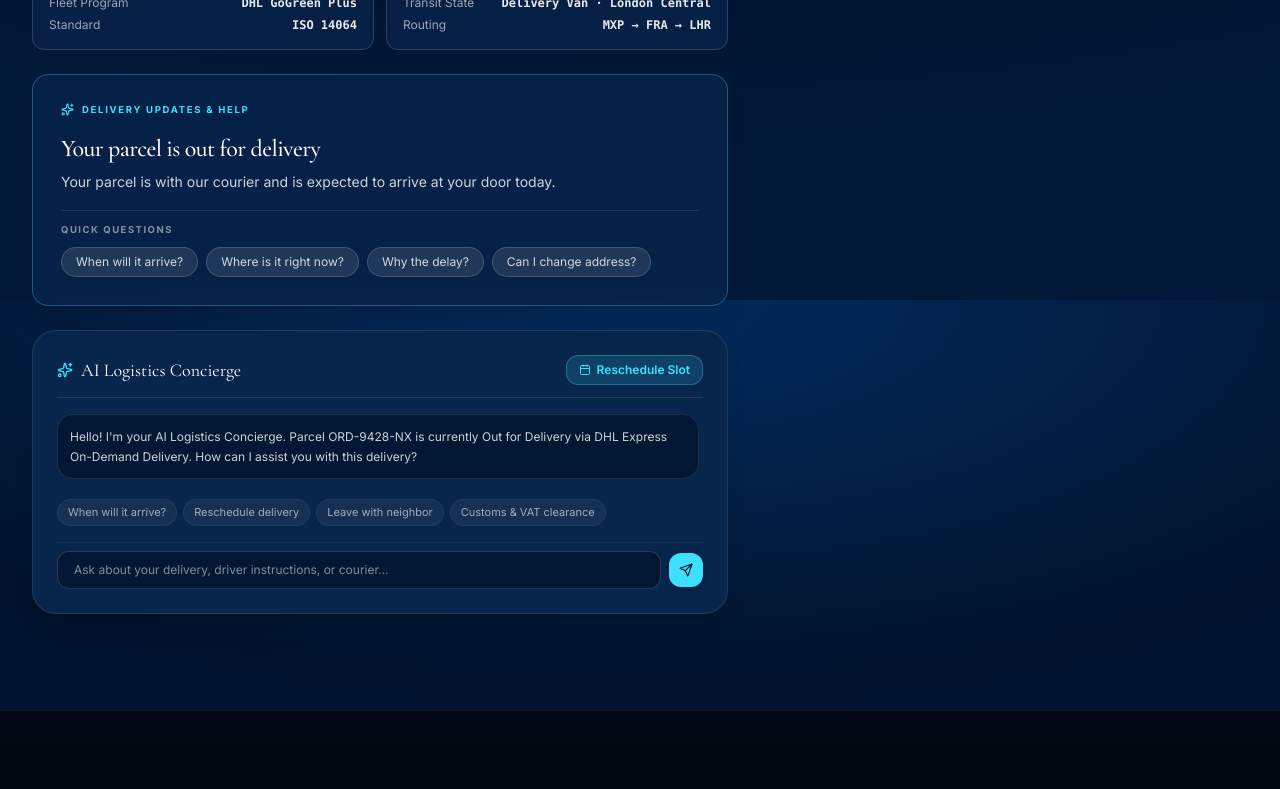
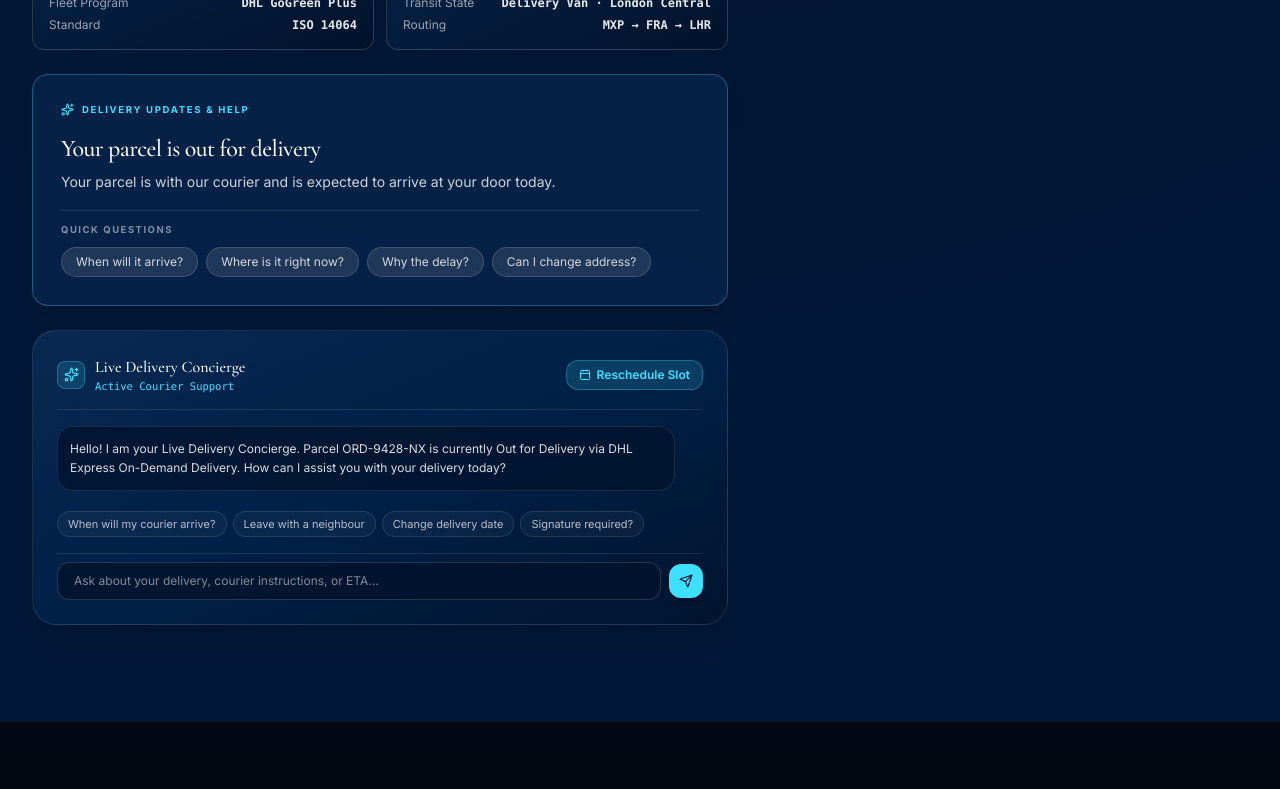
Before and after one commit to mustaquimrafid-bs23/nexcommerce.demo, a Next.js app: page /tracking in a window 1280 px wide. Shown: the part 1300-2089 px from the top of the page. Built offline with nearby package versions, Linux system fonts and the light colour scheme.

Commit message:
feat(batch-17): elevate courier tracking logistics concierge, delivery reschedule modal, and plain uk english

```diff
--- a/app/tracking/page.tsx
+++ b/app/tracking/page.tsx
@@ -284,7 +284,7 @@
   const currentStageIdx = STATUS_TO_STAGE[currentOrder.statusKey || currentOrder.status] ?? 4;
 
   return (
-    <main id="mainContent" className="min-h-screen bg-transparent text-white pb-24 pt-6">
+    <main id="mainContent" className="min-h-screen bg-[#01132B] bg-[radial-gradient(120%_80%_at_50%_0%,#032B5E_0%,#01132B_60%,#001838_100%)] text-[#F8FAFF] pb-24 pt-6">
       <div className="max-w-7xl mx-auto px-4 sm:px-6 lg:px-8 space-y-6">
         {/* Top Hero Section & Toolbar */}
         <TrackingHeroHeader
--- a/components/tracking/AILogisticsConcierge.tsx
+++ b/components/tracking/AILogisticsConcierge.tsx
@@ -1,7 +1,7 @@
 'use client';
 
 import React, { useState } from 'react';
-import { Sparkles, Send, Calendar, Clock, MapPin, Check, Shield } from 'lucide-react';
+import { Sparkles, Send, Calendar, Clock, MapPin, Check, Shield, MessageSquare } from 'lucide-react';
 import { TrackingOrder } from './types';
 
 interface AILogisticsConciergeProps {
@@ -14,15 +14,15 @@
   const [messages, setMessages] = useState<Array<{ sender: 'user' | 'assistant'; text: string }>>([
     {
       sender: 'assistant',
-      text: `Hello! I'm your AI Logistics Concierge. Parcel ${order.trackingNumber || order.id} is currently ${order.statusLabel || 'In Transit'} via ${order.courier || 'DHL Express'}. How can I assist you with this delivery?`,
+      text: `Hello! I am your Live Delivery Concierge. Parcel ${order.ref || order.id} is currently ${order.statusLabel || 'In Transit'} via ${order.courier || 'DHL Express'}. How can I assist you with your delivery today?`,
     },
   ]);
 
   const quickPrompts = [
-    { label: 'When will it arrive?', query: 'When will the courier arrive at my door?' },
-    { label: 'Reschedule delivery', query: 'Can I reschedule the delivery time window?' },
-    { label: 'Leave with neighbor', query: 'Can the driver leave my parcel with a neighbor?' },
-    { label: 'Customs & VAT clearance', query: 'Is all customs and statutory VAT already cleared?' },
+    { label: 'When will my courier arrive?', query: 'When will my courier arrive at my address?' },
+    { label: 'Leave with a neighbour', query: 'Can the driver leave my parcel with a neighbour?' },
+    { label: 'Change delivery date', query: 'Can I reschedule the delivery date or time window?' },
+    { label: 'Signature required?', query: 'Is a physical signature required upon delivery?' },
   ];
 
   const handleSend = (textToSend?: string) => {
@@ -33,36 +33,42 @@
     setInquiry('');
     setMessages((prev) => [...prev, { sender: 'user', text: userMsg }]);
 
-    // Smart logic responses
     setTimeout(() => {
       let reply = '';
       const lower = userMsg.toLowerCase();
 
-      if (lower.includes('reschedule') || lower.includes('time window')) {
-        reply = `Certainly. You can choose a morning (09:00–12:00) or afternoon (14:00–18:00) window. Opening the reschedule calibrator for you now.`;
+      if (lower.includes('reschedule') || lower.includes('change delivery') || lower.includes('time window') || lower.includes('date')) {
+        reply = `Certainly. You can select a morning (09:00–12:00) or afternoon (14:00–18:00) delivery window, or pick a different day. Opening the delivery reschedule options for you now.`;
         onOpenReschedule();
-      } else if (lower.includes('when') || lower.includes('arrive') || lower.includes('eta')) {
-        reply = `Based on live telematics, your courier is on schedule for ${order.estimatedDelivery || 'Tomorrow afternoon'}. Final doorstep window will be communicated via SMS 60 minutes prior.`;
-      } else if (lower.includes('neighbor') || lower.includes('safe place')) {
-        reply = `Understood. Signature requirement has been adjusted: you may authorize contactless handoff or designate an adjacent residential neighbor.`;
-      } else if (lower.includes('customs') || lower.includes('vat')) {
-        reply = `Yes. All EU customs duties and statutory 19% VAT were settled at checkout. Zero destination fees or surcharges required.`;
+      } else if (lower.includes('when') || lower.includes('arrive') || lower.includes('eta') || lower.includes('courier arrive')) {
+        reply = `Your parcel is on track for ${order.expectedDate || 'Tomorrow afternoon'}. You will receive a direct SMS update with a 1-hour delivery slot once the courier is out on the route.`;
+      } else if (lower.includes('neighbour') || lower.includes('neighbor') || lower.includes('safe place') || lower.includes('porch')) {
+        reply = `Understood. You can leave instructions for your courier to leave the package in a designated safe place or with an adjacent neighbour. Would you like to save this instruction now?`;
+      } else if (lower.includes('signature') || lower.includes('sign')) {
+        reply = `Yes, all high-value atelier pieces require a digital signature upon delivery. If you won't be home, you can designate an authorised neighbour or choose a collection point.`;
       } else {
-        reply = `I have logged your request for parcel ${order.id}. Our continental dispatch hub in Frankfurt has verified driver routing.`;
+        reply = `I have logged your request for order ${order.ref || order.id}. Our courier dispatch hub has verified your transit route.`;
       }
 
       setMessages((prev) => [...prev, { sender: 'assistant', text: reply }]);
-    }, 450);
+    }, 350);
   };
 
   return (
-    <div className="p-6 rounded-3xl bg-surface-card border border-white/10 space-y-4 shadow-xl">
-      <div className="flex items-center justify-between border-b border-white/10 pb-3">
-        <div className="flex items-center gap-2">
-          <Sparkles size={16} className="text-accent-cyan" />
-          <h3 className="font-editorial text-lg text-white font-normal">
-            AI Logistics Concierge
-          </h3>
+    <div className="p-5 sm:p-6 rounded-3xl bg-gradient-to-br from-[#0A2A54]/95 via-[#012148]/98 to-[#00142E] border border-white/10 space-y-4 shadow-xl backdrop-blur-xl">
+      <div className="flex items-center justify-between border-b border-white/10 pb-3.5">
+        <div className="flex items-center gap-2.5">
+          <div className="w-7 h-7 rounded-lg bg-accent-cyan/15 border border-accent-cyan/30 flex items-center justify-center text-accent-cyan">
+            <Sparkles size={15} />
+          </div>
+          <div>
+            <h3 className="font-editorial text-base text-white font-medium">
+              Live Delivery Concierge
+            </h3>
+            <span className="text-[10.5px] text-accent-cyan font-mono block">
+              Active Courier Support
+            </span>
+          </div>
         </div>
         <button
           type="button"
@@ -75,14 +81,14 @@
       </div>
 
       {/* Messages Feed */}
-      <div className="space-y-2.5 max-h-56 overflow-y-auto pr-1">
+      <div className="space-y-2.5 max-h-56 overflow-y-auto pr-1 scrollbar-thin">
         {messages.map((m, idx) => (
           <div
             key={idx}
-            className={`p-3 rounded-2xl text-xs leading-relaxed ${
+            className={`p-3 rounded-2xl text-xs leading-relaxed transition-all ${
               m.sender === 'assistant'
-                ? 'bg-obsidian-950/80 text-white/80 border border-white/10'
-                : 'bg-accent-cyan/15 text-white border border-accent-cyan/30 ml-8'
+                ? 'bg-[#00142E]/85 text-white/85 border border-white/10 mr-6'
+                : 'bg-accent-cyan/15 text-white border border-accent-cyan/30 ml-6 font-medium'
             }`}
           >
             {m.text}
@@ -97,31 +103,36 @@
             key={idx}
             type="button"
             onClick={() => handleSend(p.query)}
-            className="px-2.5 py-1 rounded-full bg-white/5 hover:bg-white/15 text-white/60 hover:text-white text-[11px] transition-colors cursor-pointer border border-white/5"
+            className="px-2.5 py-1 rounded-full bg-white/[0.04] hover:bg-white/15 text-white/70 hover:text-white text-[11px] transition-colors cursor-pointer border border-white/10"
           >
             {p.label}
           </button>
         ))}
       </div>
 
-      {/* Input */}
-      <div className="flex items-center gap-2 pt-2 border-t border-white/5">
+      {/* Input Form */}
+      <form
+        onSubmit={(e) => {
+          e.preventDefault();
+          handleSend();
+        }}
+        className="flex items-center gap-2 pt-2 border-t border-white/10"
+      >
         <input
           type="text"
           value={inquiry}
           onChange={(e) => setInquiry(e.target.value)}
-          onKeyDown={(e) => e.key === 'Enter' && handleSend()}
-          placeholder="Ask about your delivery, driver instructions, or courier..."
-          className="flex-1 px-4 py-2.5 rounded-xl bg-obsidian-950/80 border border-white/15 text-white text-xs outline-none focus:border-accent-cyan"
+          placeholder="Ask about your delivery, courier instructions, or ETA..."
+          className="flex-1 px-4 py-2.5 rounded-xl bg-[#00142E]/90 border border-white/15 text-white text-xs outline-none focus:border-accent-cyan transition-all"
         />
         <button
-          type="button"
-          onClick={() => handleSend()}
-          className="p-2.5 rounded-xl bg-accent-cyan text-obsidian-950 hover:bg-accent-cyan/90 transition-all cursor-pointer shadow-md"
+          type="submit"
+          aria-label="Send message"
+          className="p-2.5 rounded-xl bg-accent-cyan text-[#00142E] hover:bg-accent-cyan/90 transition-all cursor-pointer shadow-md font-bold"
         >
           <Send size={14} />
         </button>
-      </div>
+      </form>
     </div>
   );
 }
--- a/components/tracking/DeliveryRescheduleModal.tsx
+++ b/components/tracking/DeliveryRescheduleModal.tsx
@@ -1,7 +1,7 @@
 'use client';
 
-import React, { useState } from 'react';
-import { X, Calendar, Clock, Check, Shield } from 'lucide-react';
+import React, { useState, useEffect } from 'react';
+import { X, Calendar, Clock, Check, Shield, MapPin } from 'lucide-react';
 import { TrackingOrder } from './types';
 
 interface DeliveryRescheduleModalProps {
@@ -18,16 +18,26 @@
   onConfirmReschedule,
 }: DeliveryRescheduleModalProps) {
   const [selectedDay, setSelectedDay] = useState('Tomorrow');
-  const [selectedSlot, setSelectedSlot] = useState('14:00 – 18:00 (Afternoon)');
+  const [selectedSlot, setSelectedSlot] = useState('14:00 – 18:00 (Afternoon Standard)');
   const [driverNote, setDriverNote] = useState('');
   const [isConfirmed, setIsConfirmed] = useState(false);
+
+  useEffect(() => {
+    const handleKeyDown = (e: KeyboardEvent) => {
+      if (e.key === 'Escape' && isOpen) {
+        onClose();
+      }
+    };
+    window.addEventListener('keydown', handleKeyDown);
+    return () => window.removeEventListener('keydown', handleKeyDown);
+  }, [isOpen, onClose]);
 
   if (!isOpen) return null;
 
   const days = [
-    { label: 'Tomorrow', desc: 'Next business day dispatch' },
+    { label: 'Tomorrow', desc: 'Next working day dispatch' },
     { label: 'In 2 Days', desc: 'Hold at regional distribution hub' },
-    { label: 'Weekend Slot', desc: 'Saturday White-Glove handoff' },
+    { label: 'Saturday Slot', desc: 'Weekend signature delivery' },
   ];
 
   const slots = [
@@ -36,44 +46,64 @@
     '18:00 – 21:00 (Evening Signature)',
   ];
 
-  const handleConfirm = () => {
+  const presets = [
+    'Leave at Concierge Desk',
+    'Leave in Secure Porch',
+    'Leave with Neighbour at No. 42',
+    'Ring Bell Twice on Arrival',
+  ];
+
+  const handleConfirm = (e: React.FormEvent) => {
+    e.preventDefault();
     setIsConfirmed(true);
     setTimeout(() => {
       onConfirmReschedule(selectedDay, selectedSlot);
       setIsConfirmed(false);
       onClose();
-    }, 1000);
+    }, 850);
   };
 
   return (
     <div
-      className="fixed inset-0 z-50 flex items-center justify-center p-4 bg-obsidian-950/80 backdrop-blur-md animate-fade-in"
+      className="fixed inset-0 z-[9500] flex items-center justify-center p-4 bg-[#01132B]/85 backdrop-blur-md transition-all duration-300"
       role="dialog"
       aria-modal="true"
       aria-label="Reschedule Delivery Slot"
     >
-      <div className="relative w-full max-w-md rounded-3xl bg-surface-card border border-white/15 p-6 sm:p-8 space-y-6 shadow-2xl">
-        <div className="flex items-center justify-between border-b border-white/10 pb-4">
-          <div className="flex items-center gap-2">
-            <Calendar size={16} className="text-accent-cyan" />
-            <h2 className="font-editorial text-2xl text-white font-normal">Reschedule Delivery</h2>
+      <div className="relative w-full max-w-md rounded-3xl bg-gradient-to-br from-[#0A2A54]/95 via-[#012148]/98 to-[#00142E] border border-white/15 p-6 sm:p-7 space-y-5 shadow-[0_24px_64px_-12px_rgba(0,0,0,0.8)] overflow-hidden">
+        {/* Glow accent */}
+        <div className="pointer-events-none absolute -top-20 -right-20 h-44 w-44 rounded-full bg-accent-cyan/15 blur-2xl" />
+
+        <div className="flex items-center justify-between border-b border-white/10 pb-3.5">
+          <div className="flex items-center gap-2.5">
+            <div className="w-8 h-8 rounded-xl bg-accent-cyan/15 border border-accent-cyan/30 flex items-center justify-center text-accent-cyan">
+              <Calendar size={16} />
+            </div>
+            <div>
+              <h2 className="font-editorial text-xl text-white font-medium">Reschedule Delivery</h2>
+              <span className="text-[10.5px] text-white/50 block font-mono">
+                Order #{order.ref || order.id}
+              </span>
+            </div>
           </div>
           <button
             type="button"
             onClick={onClose}
-            className="w-8 h-8 rounded-full bg-white/5 hover:bg-white/15 text-white/70 flex items-center justify-center transition-colors cursor-pointer"
+            aria-label="Close modal"
+            className="w-8 h-8 rounded-full bg-white/5 hover:bg-white/15 text-white/70 hover:text-white flex items-center justify-center transition-colors cursor-pointer"
           >
             <X size={16} />
           </button>
         </div>
 
-        <p className="text-xs text-white/60 font-light leading-relaxed">
-          Select an optimized doorstep window for parcel <strong className="text-white font-mono">{order.id}</strong>.
+        <p className="text-xs text-white/70 font-normal leading-relaxed">
+          Select a convenient doorstep delivery window for your parcel.
         </p>
 
+        <form onSubmit={handleConfirm} className="space-y-4">
           {/* Day selection */}
           <div className="space-y-2">
-          <label className="text-xs font-semibold uppercase tracking-wider text-white/70 block">
+            <label className="text-xs font-semibold text-white/80 block">
               Select Delivery Day
             </label>
             <div className="grid grid-cols-3 gap-2">
@@ -85,10 +115,11 @@
                   className={`p-3 rounded-2xl border text-center transition-all cursor-pointer ${
                     selectedDay === d.label
                       ? 'bg-accent-cyan/15 border-accent-cyan text-accent-cyan shadow-sm'
-                    : 'bg-obsidian-950/60 border-white/10 text-white/70 hover:text-white'
+                      : 'bg-[#00142E]/70 border-white/10 text-white/70 hover:text-white'
                   }`}
                 >
                   <div className="text-xs font-bold">{d.label}</div>
+                  <div className="text-[9.5px] text-white/50 truncate mt-0.5">{d.desc}</div>
                 </button>
               ))}
             </div>
@@ -96,19 +127,19 @@
 
           {/* Slot selection */}
           <div className="space-y-2">
-          <label className="text-xs font-semibold uppercase tracking-wider text-white/70 block">
+            <label className="text-xs font-semibold text-white/80 block">
               Doorstep Time Slot
             </label>
-          <div className="space-y-2">
+            <div className="space-y-1.5">
               {slots.map((s) => (
                 <button
                   key={s}
                   type="button"
                   onClick={() => setSelectedSlot(s)}
-                className={`w-full p-3 rounded-xl border text-left text-xs font-medium flex items-center justify-between transition-all cursor-pointer ${
+                  className={`w-full p-2.5 rounded-xl border text-left text-xs font-medium flex items-center justify-between transition-all cursor-pointer ${
                     selectedSlot === s
                       ? 'bg-accent-cyan/15 border-accent-cyan text-accent-cyan shadow-sm'
-                    : 'bg-obsidian-950/60 border-white/10 text-white/70 hover:text-white'
+                      : 'bg-[#00142E]/70 border-white/10 text-white/70 hover:text-white'
                   }`}
                 >
                   <span>{s}</span>
@@ -118,35 +149,48 @@
             </div>
           </div>
 
-        {/* Driver instruction note */}
-        <div className="space-y-1.5">
-          <label className="text-xs font-semibold uppercase tracking-wider text-white/70 block">
-            Special Driver Instructions (Optional)
+          {/* Courier instruction note */}
+          <div className="space-y-2">
+            <label className="text-xs font-semibold text-white/80 block">
+              Special Courier Instructions (Optional)
             </label>
             <input
               type="text"
               value={driverNote}
               onChange={(e) => setDriverNote(e.target.value)}
-            placeholder="e.g. Ring apartment 4B or leave with doorman"
-            className="w-full px-4 py-2.5 rounded-xl bg-obsidian-950/80 border border-white/15 text-white text-xs outline-none focus:border-accent-cyan"
+              placeholder="e.g. Leave with concierge or safe porch..."
+              className="w-full px-3.5 py-2.5 rounded-xl bg-[#00142E]/90 border border-white/15 text-white text-xs outline-none focus:border-accent-cyan"
             />
+            {/* Quick instruction presets */}
+            <div className="flex flex-wrap gap-1 pt-0.5">
+              {presets.map((preset, idx) => (
+                <button
+                  key={idx}
+                  type="button"
+                  onClick={() => setDriverNote(preset)}
+                  className="px-2 py-0.5 rounded-full bg-white/[0.04] hover:bg-white/10 text-white/60 hover:text-white text-[10px] transition-colors cursor-pointer border border-white/5"
+                >
+                  {preset}
+                </button>
+              ))}
+            </div>
           </div>
 
           <button
-          type="button"
-          onClick={handleConfirm}
+            type="submit"
             disabled={isConfirmed}
-          className="w-full py-3.5 rounded-2xl bg-accent-crimson hover:bg-accent-crimson/90 text-white text-xs font-semibold uppercase tracking-widest flex items-center justify-center gap-2 transition-all cursor-pointer shadow-xl shadow-accent-crimson/25"
+            className="w-full min-h-[46px] rounded-xl bg-accent-pink hover:bg-accent-pink/90 text-white text-xs font-bold uppercase tracking-wider flex items-center justify-center gap-2 transition-all cursor-pointer shadow-lg shadow-accent-pink/25"
           >
             {isConfirmed ? (
               <>
                 <Check size={14} />
-              <span>Slot Confirmed with Courier!</span>
+                <span>Delivery Window Updated!</span>
               </>
             ) : (
-            <span>Update Courier Dispatch Window</span>
+              <span>Confirm New Delivery Window</span>
             )}
           </button>
+        </form>
       </div>
     </div>
   );
```
Also changed, not shown: components/tracking/TelemetryMatrix.tsx (+4 -4 lines), 2 other files (tests, documents, lock files or other folders). Lines whose indentation alone changed are shown as unchanged.
